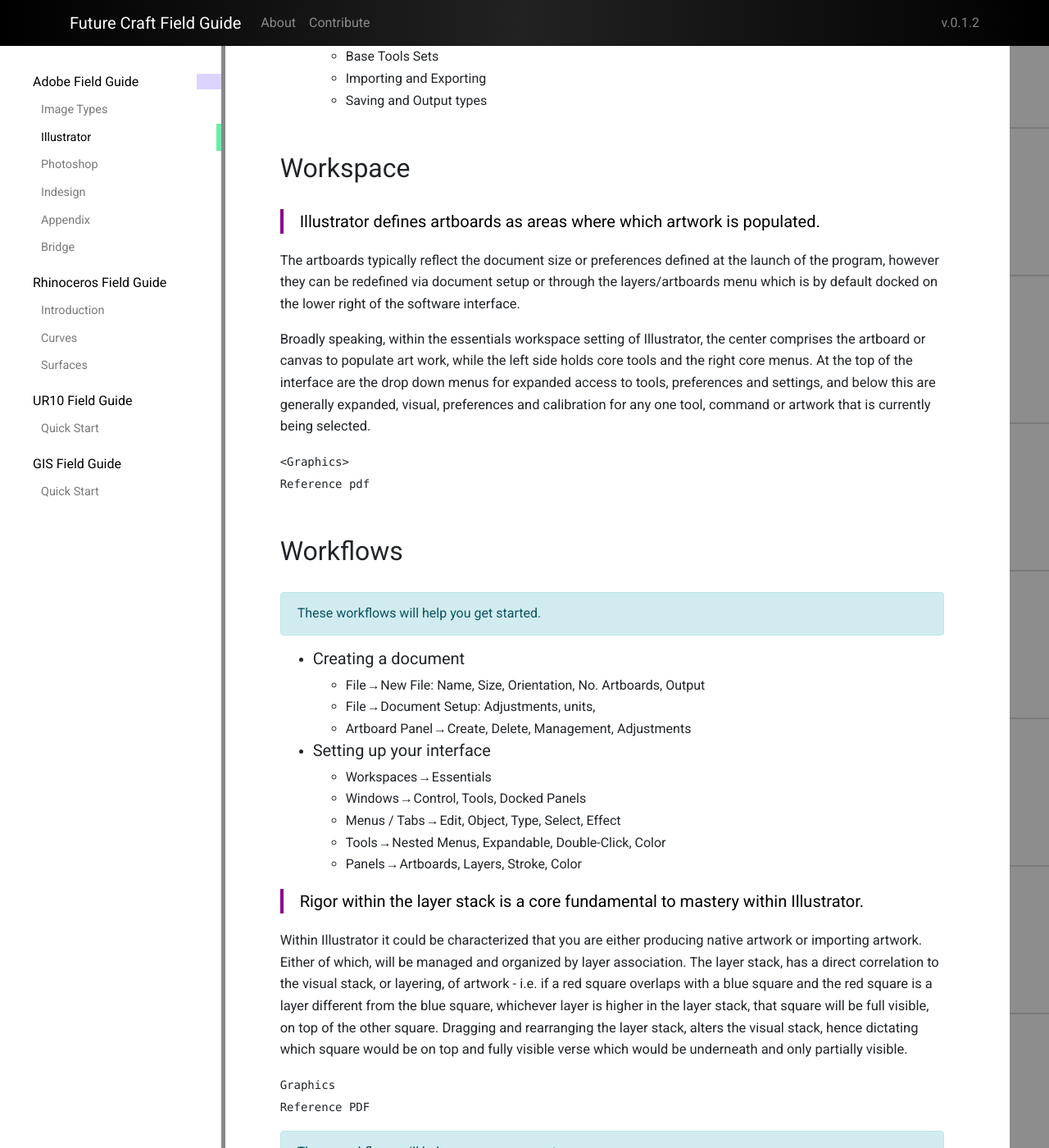
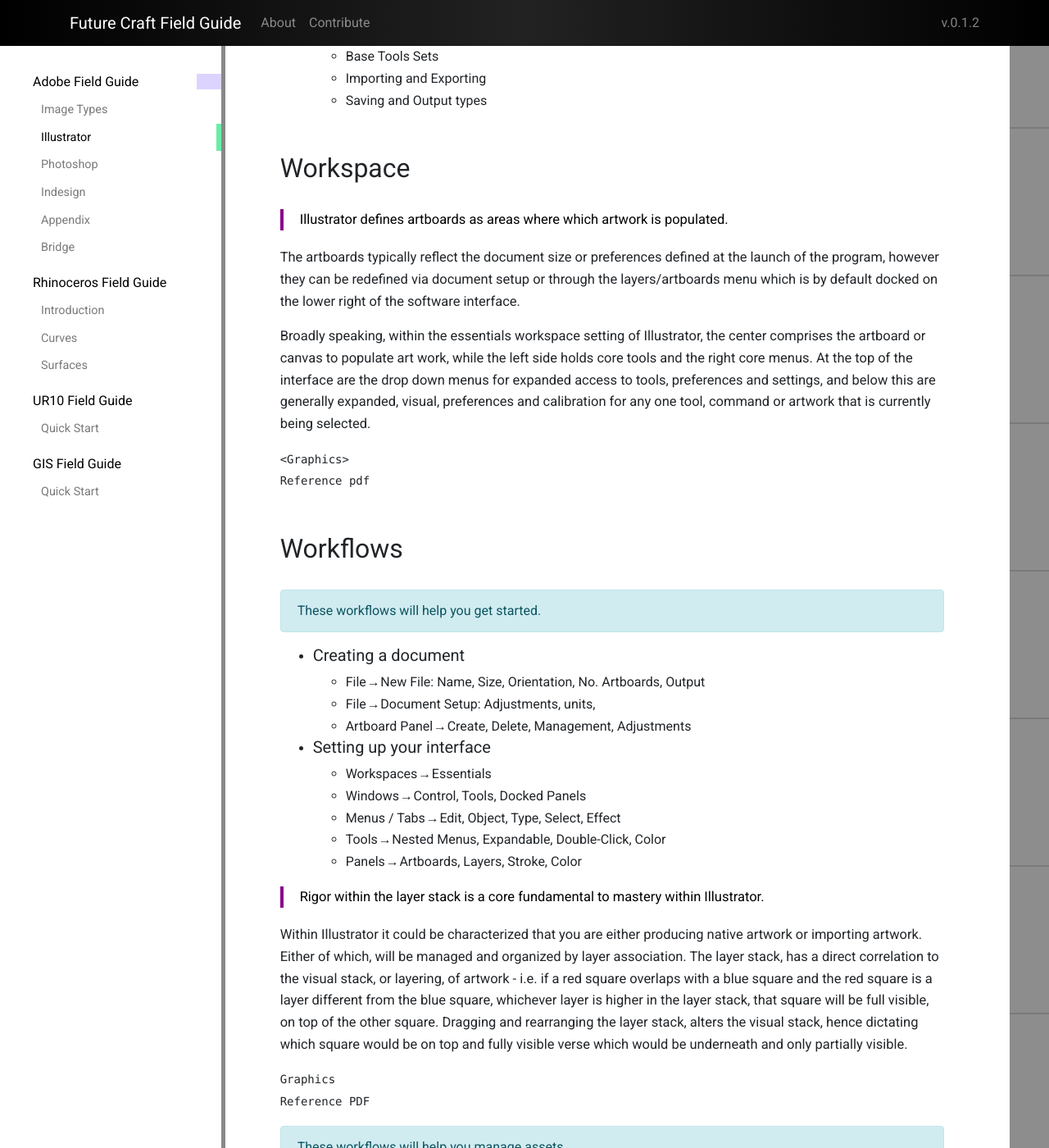
Before and after one commit to lelandjobson/github_pages_tut_01, a Jekyll site: the page built from pages/adobe/illustrator.md, in a window 1280 px wide and 1400 px high, scrolled down 563 px. Shown: the whole window at 82% size. Built offline with Jekyll 4.4.1, drawn with Linux system fonts in a browser that asks for light colours; nearby versions of some CDN libraries.

Commit message:
Smaller blockquotes?

```diff
--- a/assets/themes/twitter/css/style.css
+++ b/assets/themes/twitter/css/style.css
@@ -174,9 +174,9 @@
   margin-bottom: 20px;
 }
 
-blockquote p{
+/* blockquote p{
   font-size: 20px;
-  line-height: 30px;
+  line-height: 30px; */
 }
 
 .introtext {
```
